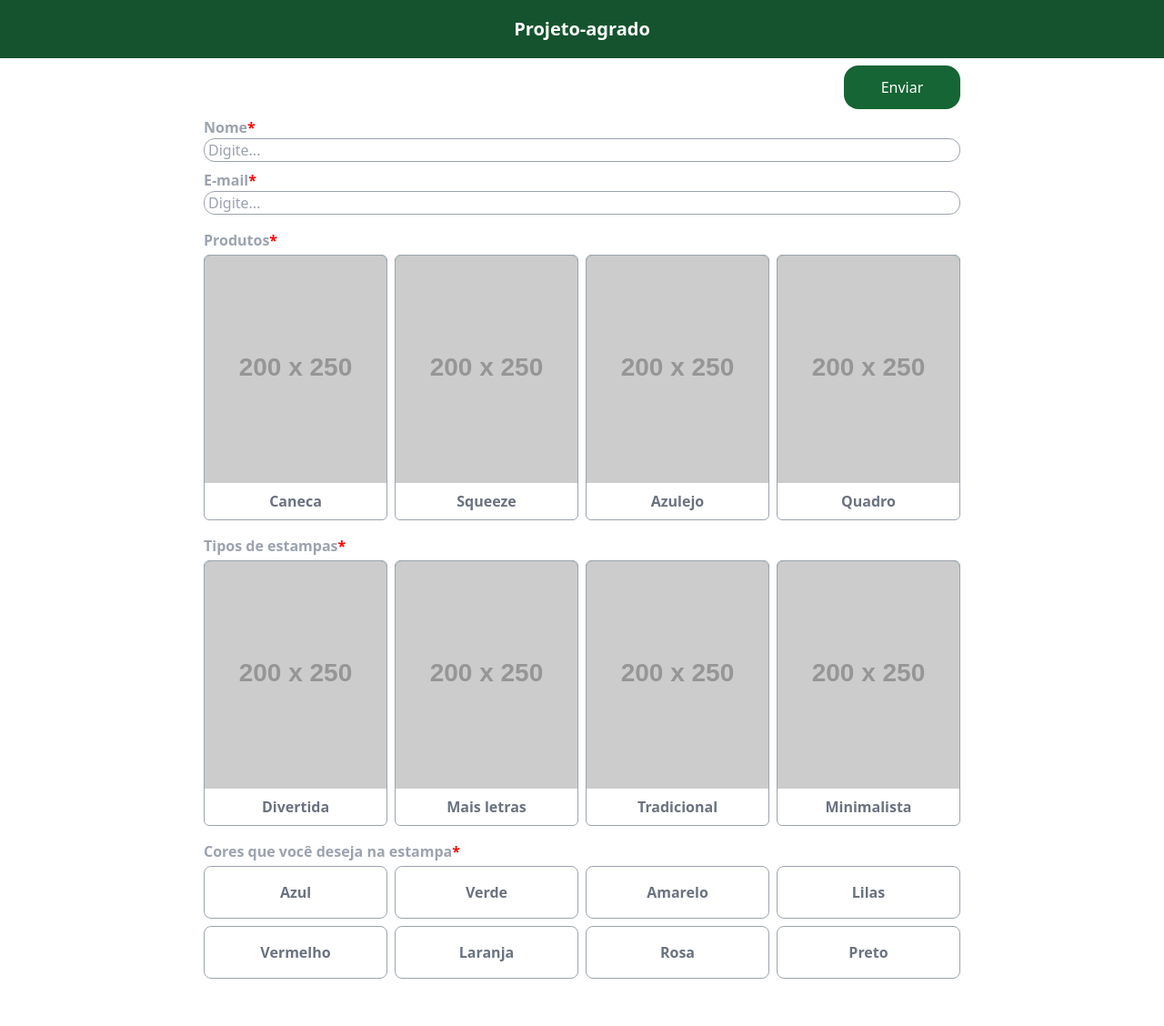
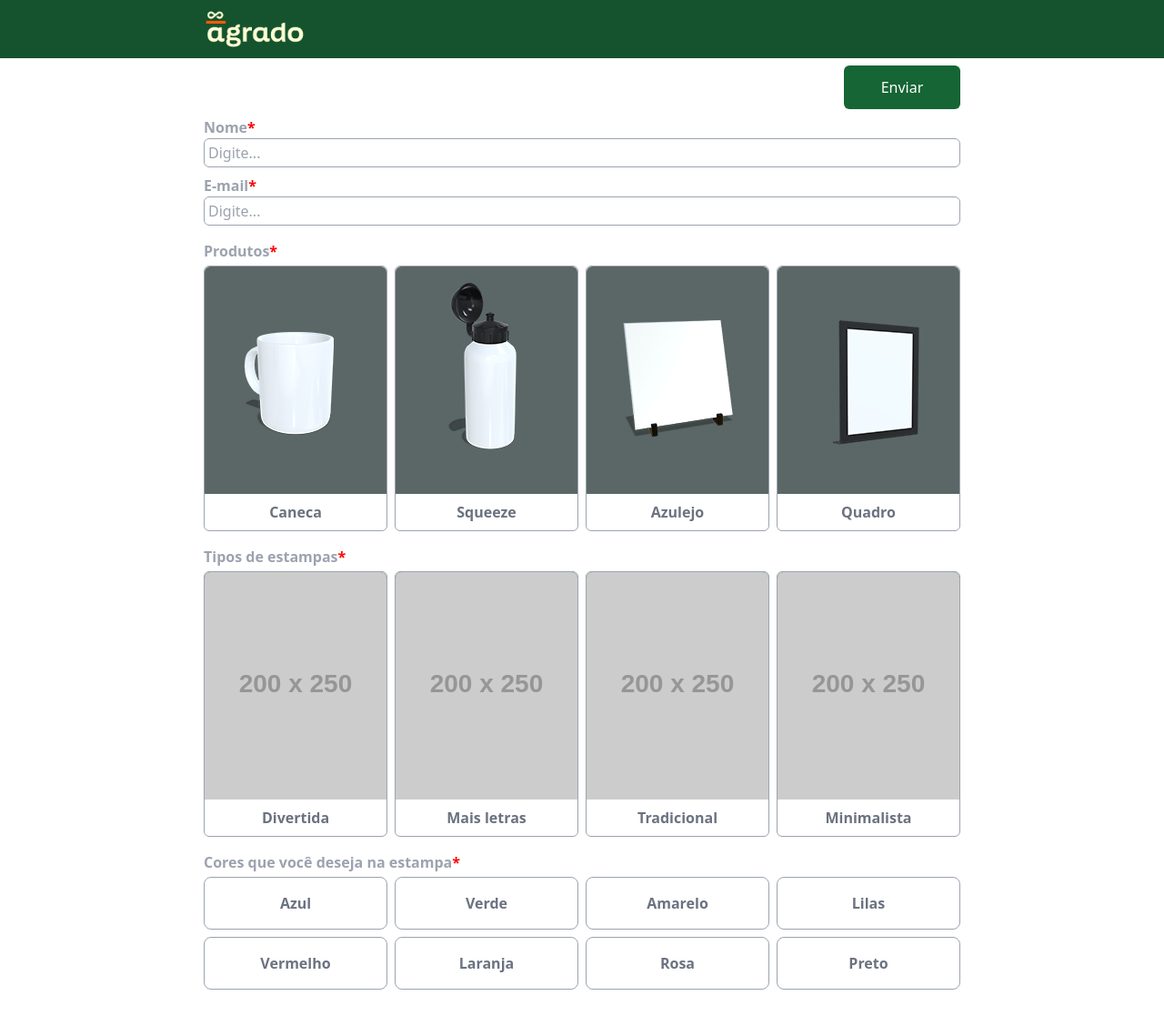
Before and after one commit to Carlos0101py/formulario_digital_agrado, a Flask app: page / in a window 1280 px wide. Shown: the whole page at 91% size. Before the commit the page ends 1076 px from the top, so only its background shows below. Run offline with Flask 3, Linux system fonts and the light colour scheme; grey boxes labelled with a size stand in for pictures from a placeholder-image service; some libraries are stand-ins or nearby versions.

Commit message:
Style: caminho das imgens no documento html e auterações da estilização no css

```diff
--- a/app/static/css/output.css
+++ b/app/static/css/output.css
@@ -610,6 +626,46 @@ video {
   width: 100%;
 }
 
+.w-\[\] {
+  width: ;
+}
+
+.w-\[5rem\] {
+  width: 5rem;
+}
+
+.w-\[7rem\] {
+  width: 7rem;
+}
+
+.w-4 {
+  width: 1rem;
+}
+
+.w-\[4\] {
+  width: 4;
+}
+
+.w-\[40\%\] {
+  width: 40%;
+}
+
+.w-\[rem\] {
+  width: rem;
+}
+
+.w-\[30\%\] {
+  width: 30%;
+}
+
+.w-\[500\%\] {
+  width: 500%;
+}
+
+.w-\[50\%\] {
+  width: 50%;
+}
+
 .transform {
   transform: translate(var(--tw-translate-x), var(--tw-translate-y)) rotate(var(--tw-rotate)) skewX(var(--tw-skew-x)) skewY(var(--tw-skew-y)) scaleX(var(--tw-scale-x)) scaleY(var(--tw-scale-y));
 }
@@ -620,6 +676,10 @@ video {
 
 .grid-cols-4 {
   grid-template-columns: repeat(4, minmax(0, 1fr));
+}
+
+.grid-cols-2 {
+  grid-template-columns: repeat(2, minmax(0, 1fr));
 }
 
 .flex-row {
@@ -807,4 +901,61 @@ video {
   .md\:grid-cols-4 {
     grid-template-columns: repeat(4, minmax(0, 1fr));
   }
+
+  .md\:px-10 {
+    padding-left: 2.5rem;
+    padding-right: 2.5rem;
+  }
+
+  .md\:px-60 {
+    padding-left: 15rem;
+    padding-right: 15rem;
+  }
+
+  .md\:px-0 {
+    padding-left: 0px;
+    padding-right: 0px;
+  }
+
+  .md\:px-6 {
+    padding-left: 1.5rem;
+    padding-right: 1.5rem;
+  }
+
+  .md\:px-\[62\] {
+    padding-left: 62;
+    padding-right: 62;
+  }
+
+  .md\:px-\[\] {
+    padding-left: ;
+    padding-right: ;
+  }
+
+  .md\:px-\[10\] {
+    padding-left: 10;
+    padding-right: 10;
+  }
+
+  .md\:px-\[10rem\] {
+    padding-left: 10rem;
+    padding-right: 10rem;
+  }
+
+  .md\:px-\[15rem\] {
+    padding-left: 15rem;
+    padding-right: 15rem;
+  }
+
+  .md\:px-\[14rem\] {
+    padding-left: 14rem;
+    padding-right: 14rem;
+  }
 }
+
+@media (min-width: 1024px) {
+  .lg\:px-\[14rem\] {
+    padding-left: 14rem;
+    padding-right: 14rem;
+  }
+}
--- a/app/templates/index.html
+++ b/app/templates/index.html
@@ -8,8 +8,10 @@
 
 {% block body %}
 
-<div class="bg-green-900 flex flex-row justify-center font-bold text-xl text-white items-center h-[4rem]">
-    <h1>Projeto-agrado</h1>
+<div class="bg-green-900 flex flex-row items-center h-[4rem] px-3 lg:px-[14rem]">
+    <div class="">
+        <img class="w-[7rem]" src="{{ url_for('static', filename='img/logo-branca.png') }}" alt="">
+    </div>
 </div>
 
 <section class="flex justify-center px-3 pb-10">
@@ -38,7 +40,7 @@
 
         <div class="flex justify-end items-center h-[4rem]">
             <div class="flex justify-end  h-[3rem] w-[8rem]">
-                    <input class="bg-green-800 h-full w-full rounded-2xl text-white transition transform hover:ease-in-out duration-800  hover:scale-95" type="submit" value="Enviar">
+                <input class="bg-green-800 h-full w-full rounded-md text-white transition transform hover:ease-in-out duration-800  hover:scale-95" type="submit" value="Enviar">
             </div>
         </div>
 
@@ -47,11 +49,11 @@
             <div class="flex flex-col gap-2 w-full ">
                 <div>
                     <span class="text-gray-400 font-semibold">Nome<span class="text-requiredfield">*</span></span>
-                        <input class="border border-solid border-gray-400 rounded-xl w-full pl-1" type="text" name="nome" required placeholder="Digite...">
+                    <input class="border border-solid border-gray-400 rounded-md w-full h-[2rem] pl-1" type="text" name="nome" required placeholder="Digite...">
                 </div>
                 <div>
                     <span class="text-gray-400 font-semibold">E-mail<span class="text-requiredfield">*</span></span>
-                        <input class="border border-solid border-gray-400 rounded-xl w-full pl-1" type="email" name="email" required placeholder="Digite...">
+                    <input class="border border-solid border-gray-400 rounded-md w-full h-[2rem] pl-1" type="email" name="email" required placeholder="Digite...">
                 </div>
             </div>
 
@@ -63,14 +65,13 @@
                     </div>
                 </div>
 
-                    <div class="grid grid-cols-3 gap-2 md:grid-cols-4">
+                <div class="grid grid-cols-2 gap-2 md:grid-cols-4">
                     {% for produto in itens['produtos']['itens'] %}
                     <div class="body-div border border-solid rounded-md border-gray-400">
                         <div class="">
-                                <div class="bg-green-800 rounded-md">
-                                    <img src="https://placehold.co/200x250" alt="Imagem de capa"
+                            <img src="{{ url_for('static', filename='img/' + produto.img) }}" alt="Imagem de capa"
                                     class="w-full h-full object-cover rounded-t-md" />
-                                </div>
+
                             <div class="flex justify-center p-2 rounded-b-md text-gray-500 hover:bg-green-900 hover:text-white">
                                 <span class="description font-semibold">{{ produto.nome }}</span>
                                 <input class="checked hidden" type="checkbox" name="produtos[itens][]" value="{{ produto.nome }}">
@@ -89,7 +90,7 @@
                     </div>
                 </div>
 
-                    <div class="grid grid-cols-3 gap-2 md:grid-cols-4">
+                <div class="grid grid-cols-2 gap-2 md:grid-cols-4">
                     {% for produto in itens['produtos']['estampas'] %}
                     <div class="body-div border border-solid rounded-md border-gray-400">
                         <div class="">
```
Also changed, not shown: other parts of app/static/css/output.css (+50 -0 lines). Lines whose indentation alone changed are shown as unchanged.
